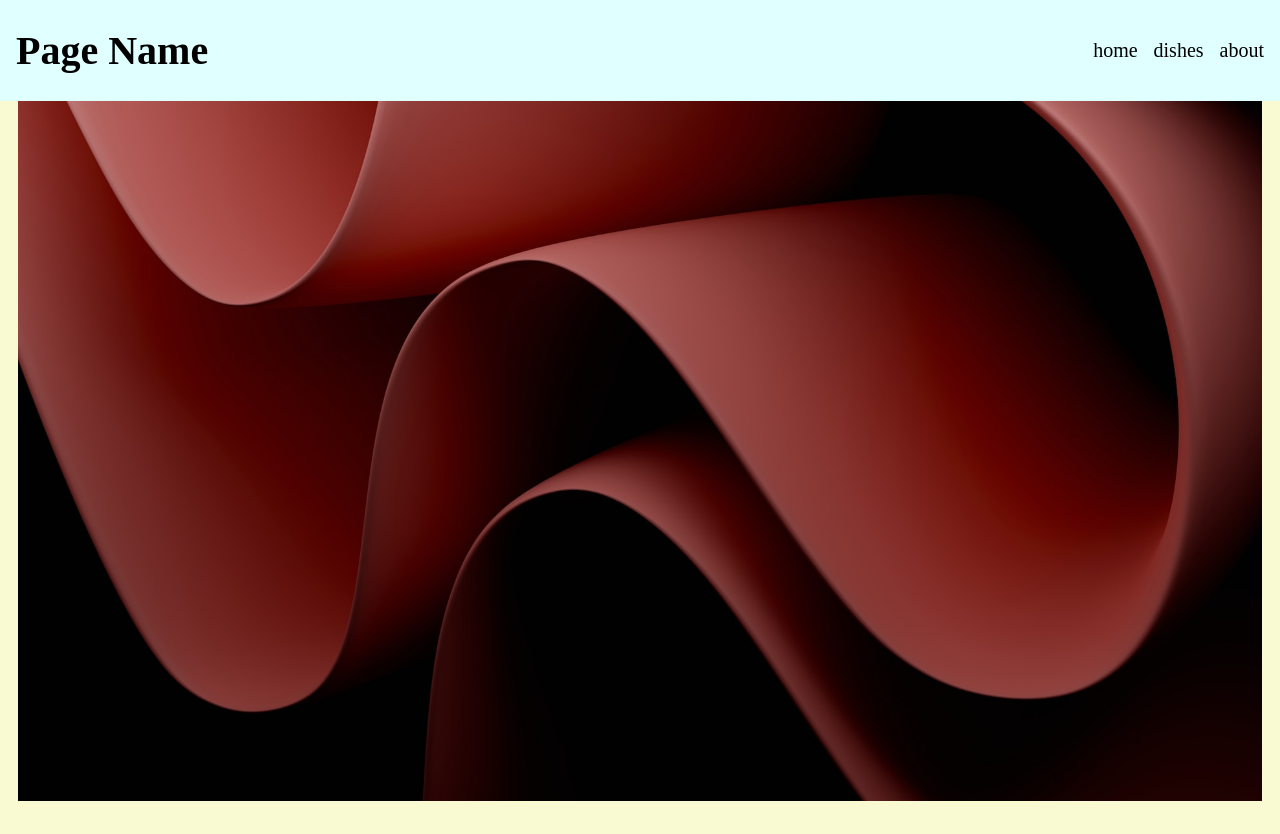
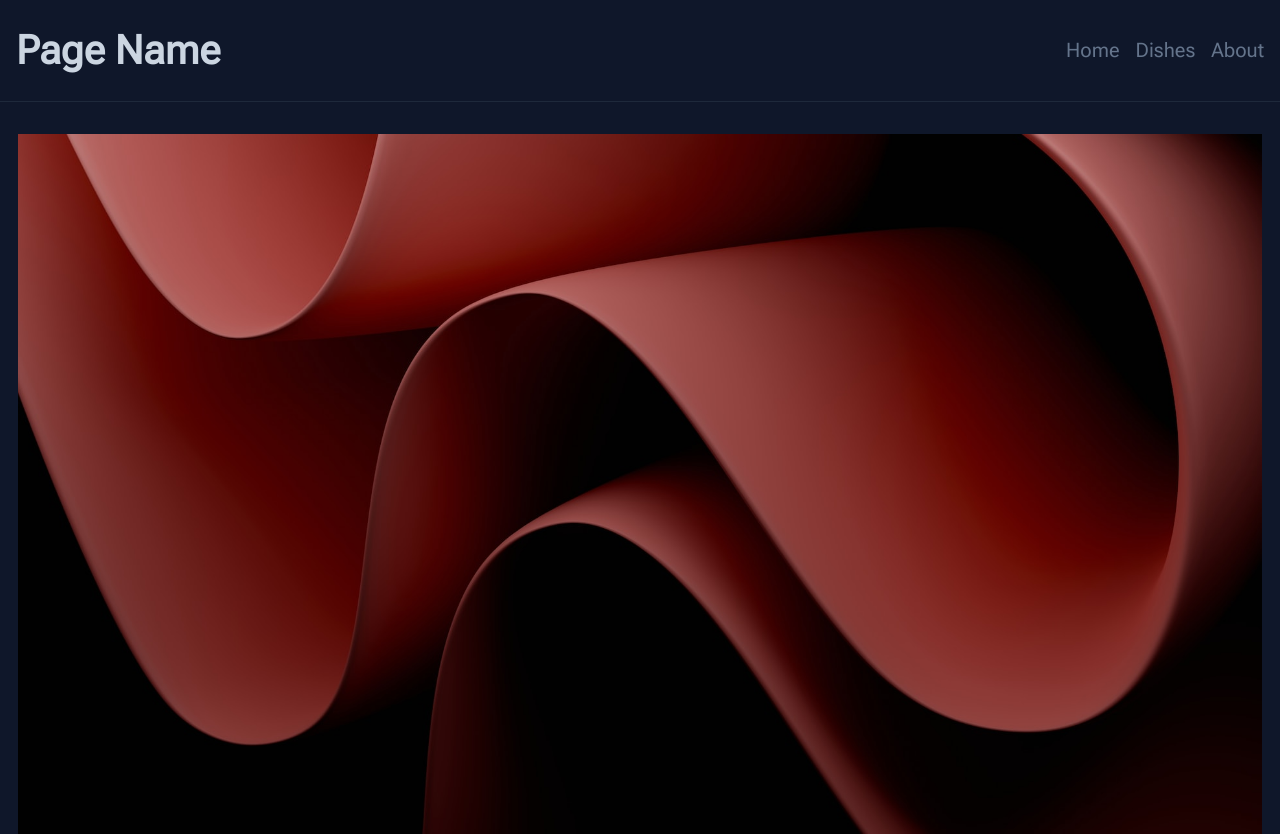
Before and after one commit to alejandro83457/restaurant-page, a website built with webpack: page dist/index.html in a window 1280 px wide. Shown: the top 834 px of the page. Built offline with nearby package versions, Linux system fonts and the light colour scheme.

Commit message:
Finish styling of all pages

```diff
--- a/src/aboutPage.js
+++ b/src/aboutPage.js
@@ -20,7 +20,7 @@ function getMain() {
 
   img.src = myImg;
   text1.textContent =
-    "Lorem ipsum dolor sit amet consectetur adipisicing elit. Ducimus, eius nemo cum ipsa, ipsum, porro eum alias doloribus aliquam aut itaque illo dolorem quas! Inventore reprehenderit error eaque nam doloremque. Lorem ipsum dolor sit amet consectetur adipisicing elit. Ducimus, eius nemo cum ipsa, ipsum, porro eum alias doloribus aliquam aut itaque illo dolorem quas! Inventore reprehenderit error eaque nam doloremque. Lorem ipsum dolor sit amet consectetur adipisicing elit. Ducimus, eius nemo cum ipsa, ipsum, porro eum alias doloribus aliquam aut itaque illo dolorem quas! Inventore reprehenderit error eaque nam doloremque.";
+    "Lorem ipsum dolor sit amet consectetur adipisicing elit. Ducimus, eius nemo cum ipsa, ipsum, porro eum alias doloribus aliquam aut itaque illo dolorem quas! Inventore reprehenderit error eaque nam doloremque. Lorem ipsum dolor sit amet consectetur adipisicing elit. Ducimus, eius nemo cum ipsa, ipsum, porro eum alias doloribus aliquam aut itaque illo dolorem quas! Inventore reprehenderit error eaque nam doloremque. Lorem ipsum dolor sit amet consectetur adipisicing elit. Ducimus, eius nemo cum ipsa, ipsum, porro eum alias doloribus aliquam aut itaque illo dolorem quas! Inventore reprehenderit error eaque nam doloremque. Lorem ipsum dolor sit amet consectetur adipisicing elit. Ducimus, eius nemo cum ipsa, ipsum, porro eum alias doloribus aliquam aut itaque illo dolorem quas! Inventore reprehenderit error eaque nam doloremque. Lorem ipsum dolor sit amet consectetur adipisicing elit. Ducimus, eius nemo cum ipsa, ipsum, porro eum alias doloribus aliquam aut itaque illo dolorem quas! Inventore reprehenderit error eaque nam doloremque. Lorem ipsum dolor sit amet consectetur adipisicing elit. Ducimus, eius nemo cum ipsa, ipsum, porro eum alias doloribus aliquam aut itaque illo dolorem quas! Inventore reprehenderit error eaque nam doloremque.";
 
   main.appendChild(img);
   textDiv.appendChild(text1);
--- a/src/header.js
+++ b/src/header.js
@@ -24,9 +24,9 @@ function getNavBar() {
   li2.id = "dishes";
   li3.id = "about";
 
-  li1.textContent = "home";
-  li2.textContent = "dishes";
-  li3.textContent = "about";
+  li1.textContent = "Home";
+  li2.textContent = "Dishes";
+  li3.textContent = "About";
 
   ul.appendChild(li1);
   ul.appendChild(li2);
--- a/style.css
+++ b/style.css
@@ -1,10 +1,12 @@
 body {
   margin: 0;
   font-size: 20px;
+  font-family: "Roboto Flex", sans-serif;
+  background-color: #0f172a;
+  color: #64748b;
 }
 
 #content {
-  background-color: lightblue;
   display: grid;
   grid-template-columns: 1fr;
   grid-template-rows: 5fr 50fr 1fr;
@@ -12,10 +14,13 @@ body {
 }
 
 header {
-  background-color: lightcyan;
   display: flex;
   align-items: center;
   padding: 0 1rem;
+}
+
+header > h1 {
+  color: #cbd5e1;
 }
 
 header nav {
@@ -28,18 +33,24 @@ header nav ul {
   list-style: none;
 }
 
+header nav ul li:hover {
+  color: #cbd5e1;
+}
+
 header nav ul li a {
   text-decoration: none;
   color: inherit;
 }
 
 main {
-  background-color: lightgoldenrodyellow;
   display: flex;
   flex-direction: column;
   align-items: center;
   gap: 1rem;
-  padding-bottom: 1rem;
+  padding: 2rem 0;
+
+  border-top: 1px solid #1e293b;
+  border-bottom: 1px solid #1e293b;
 }
 
 main img {
@@ -49,6 +60,11 @@ main img {
 main div {
   width: 65%;
   text-align: center;
+}
+
+#main-home div {
+  display: flex;
+  flex-direction: column;
 }
 
 #main-dishes div {
@@ -61,7 +77,6 @@ main div {
 }
 
 footer {
-  background-color: lightgray;
   display: flex;
   justify-content: space-evenly;
   padding: 1rem 0;
@@ -71,3 +86,11 @@ footer a {
   text-decoration: none;
   color: inherit;
 }
+
+footer a:hover {
+  color: #cbd5e1;
+}
+
+p {
+  line-height: 2.5rem;
+}
```
Also changed, not shown: dist/index.html, dist/main.js.
